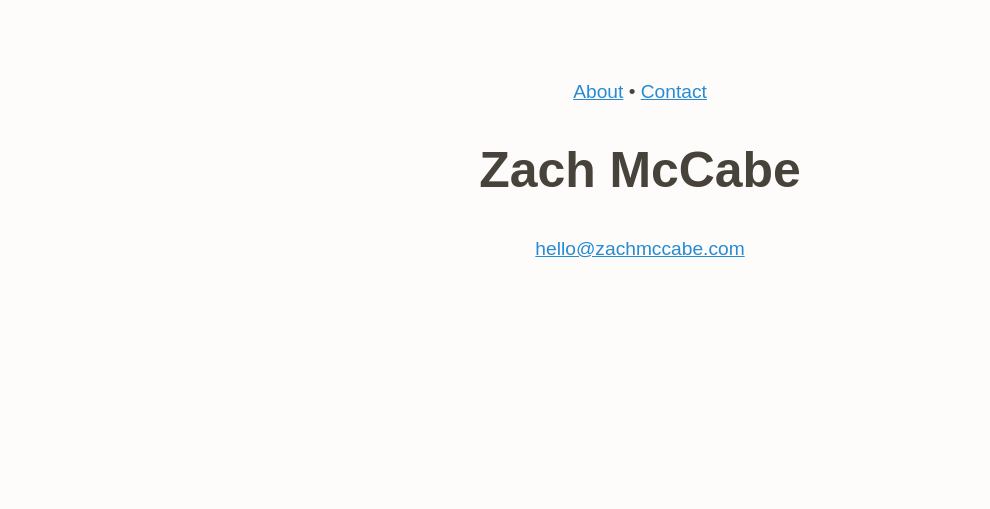
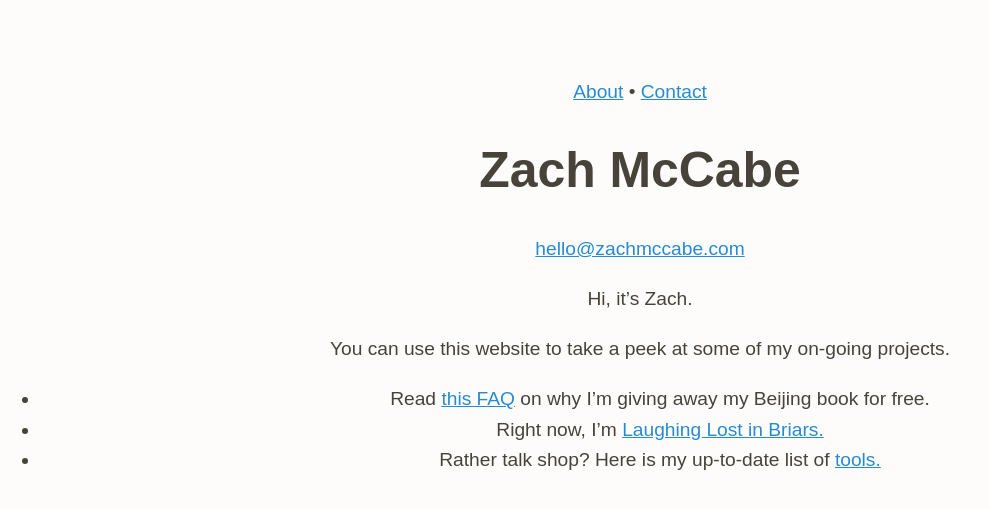
Before and after one commit to zachmccabe/zachmccabe.github.io, a Jekyll site: the page built from index.md, in a window 1280 px wide. Shown: the top 509 px of the page, without its empty margins (0-990 px from the left). Built offline with Jekyll 4.4.1, drawn with Linux system fonts in a browser that asks for light colours.

Commit message:
Update index.md
Copy overhaul.

```diff
--- a/index.md
+++ b/index.md
@@ -1,7 +1,23 @@
 ---
 layout: kaoliang_index
 title: Zach McCabe
-date: 2020-07-08
+date: 2021-03-21
 description: Author and producer of The Photographers Field Guide to Beijing
 
 ---
+
+
+<span class="lede">Hi, it's Zach.</span>
+
+You can use this website to take a peek at some of my on-going projects.
+
++ Read [this FAQ] on why I'm giving away my Beijing book for free.
++ Right now, I'm [Laughing Lost in Briars.]
++ Rather talk shop? Here is my up-to-date list of [tools.]
+
+
+[this FAQ]: https://www.zachmccabe.com/beijing/faq#why-is-this-book-free
+
+[Laughing Lost in Briars.]: https://www.zachmccabe.com/briars
+
+[tools.]: https://www.zachmccabe.com/tools
```
